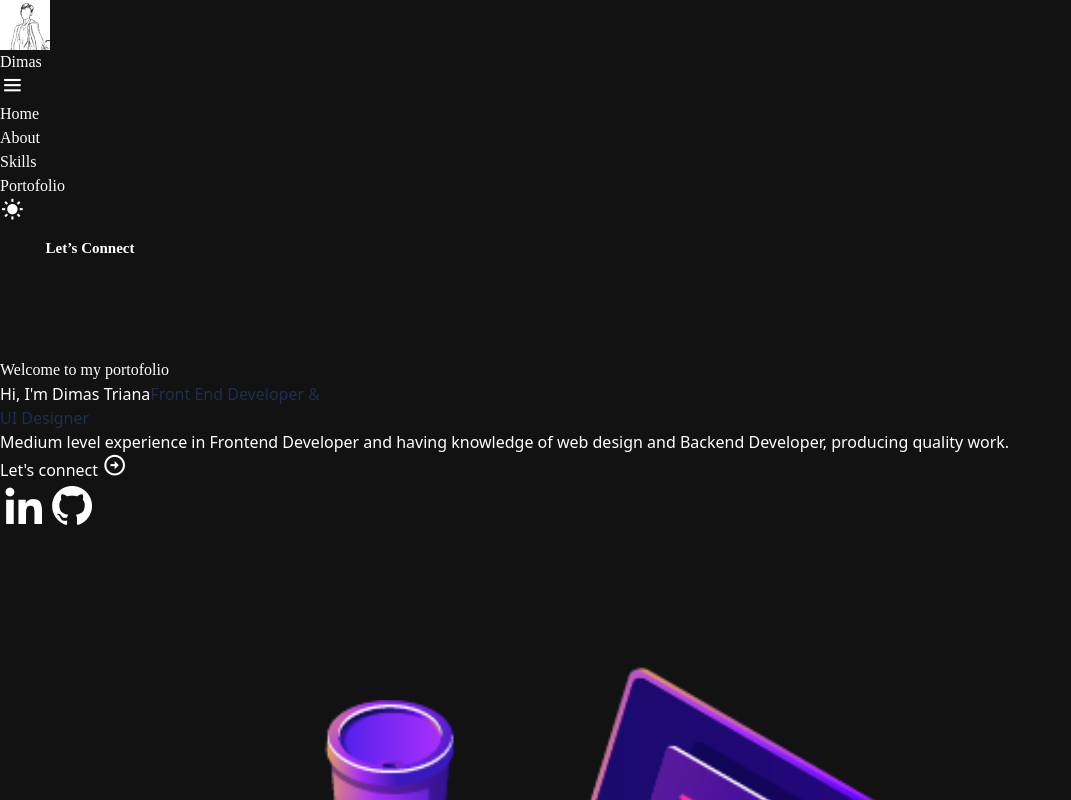
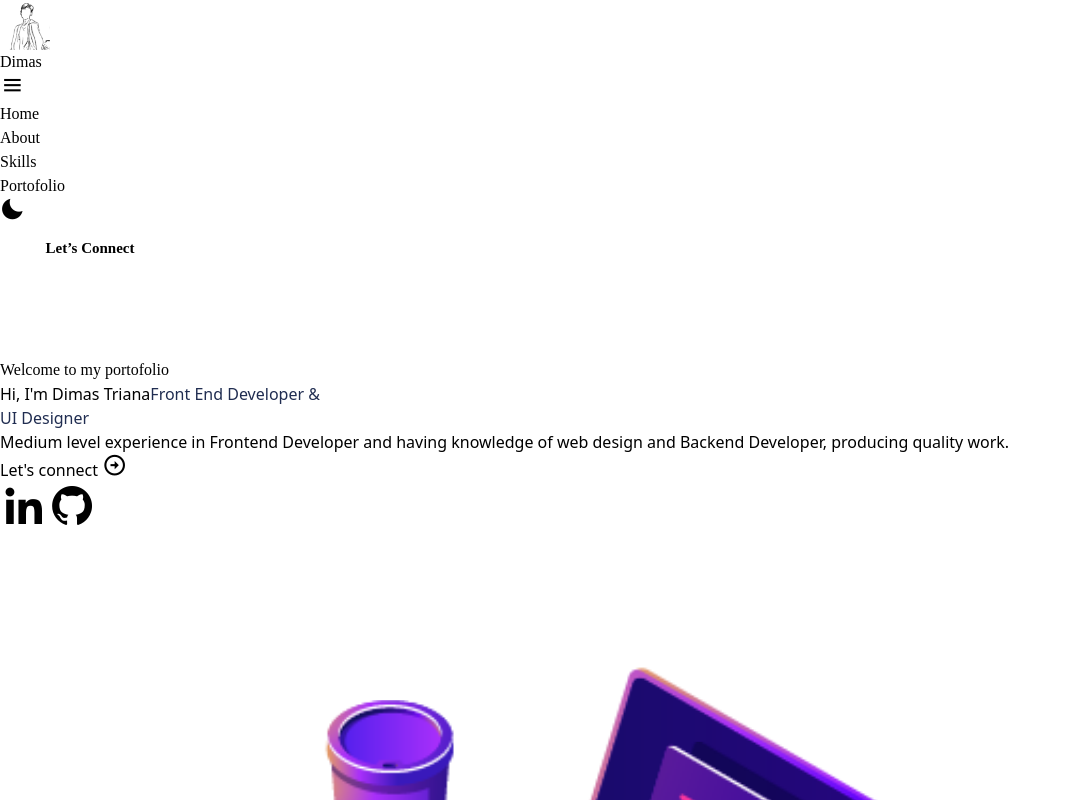
Before and after one commit to dimstry/dims-dev, a Next.js app: page / in a window 1280 px wide. Shown: the top 800 px of the page, without its empty margins (0-1071 px from the left). Built offline with nearby package versions, Linux system fonts and the light colour scheme; what @material-tailwind/react would draw is missing.

Commit message:
fix bug V5.0.1

```diff
--- a/components/NavBar.tsx
+++ b/components/NavBar.tsx
@@ -10,16 +10,9 @@ export default function NavBar() {
 
   const [scrolled, setScrolled] = useState(false);
   const [navbar, setNavbar] = useState(false);
-  // const thisTime = new Date().getHours();
-  const thisTime = 18;
+  const thisTime = new Date().getHours();
 
   const curretTheme = theme == "light" ? "light" : "dark";
-
-  if (thisTime >= 18 || thisTime <= 6) {
-    setTheme("dark");
-  } else {
-    setTheme("light");
-  }
 
   useEffect(() => {
     const onScroll = () => {
@@ -50,6 +43,14 @@ export default function NavBar() {
       window.addEventListener("scroll", handleActiveLink);
     }
   }, [scrolled, navbar]);
+
+  useEffect(() => {
+    if (thisTime >= 18 || thisTime <= 6) {
+      setTheme("dark");
+    } else {
+      setTheme("light");
+    }
+  }, [thisTime, setTheme]);
 
   return (
     <>
--- a/styles/globals.css
+++ b/styles/globals.css
@@ -94,7 +94,7 @@ section {
     rgb(255, 48, 255)
   );
   height: 130%;
-  animation: rotBGimg 3s linear infinite;
+  animation: rotBGimg 4s linear infinite;
   transition: all 0.2s linear;
 }
 
```
